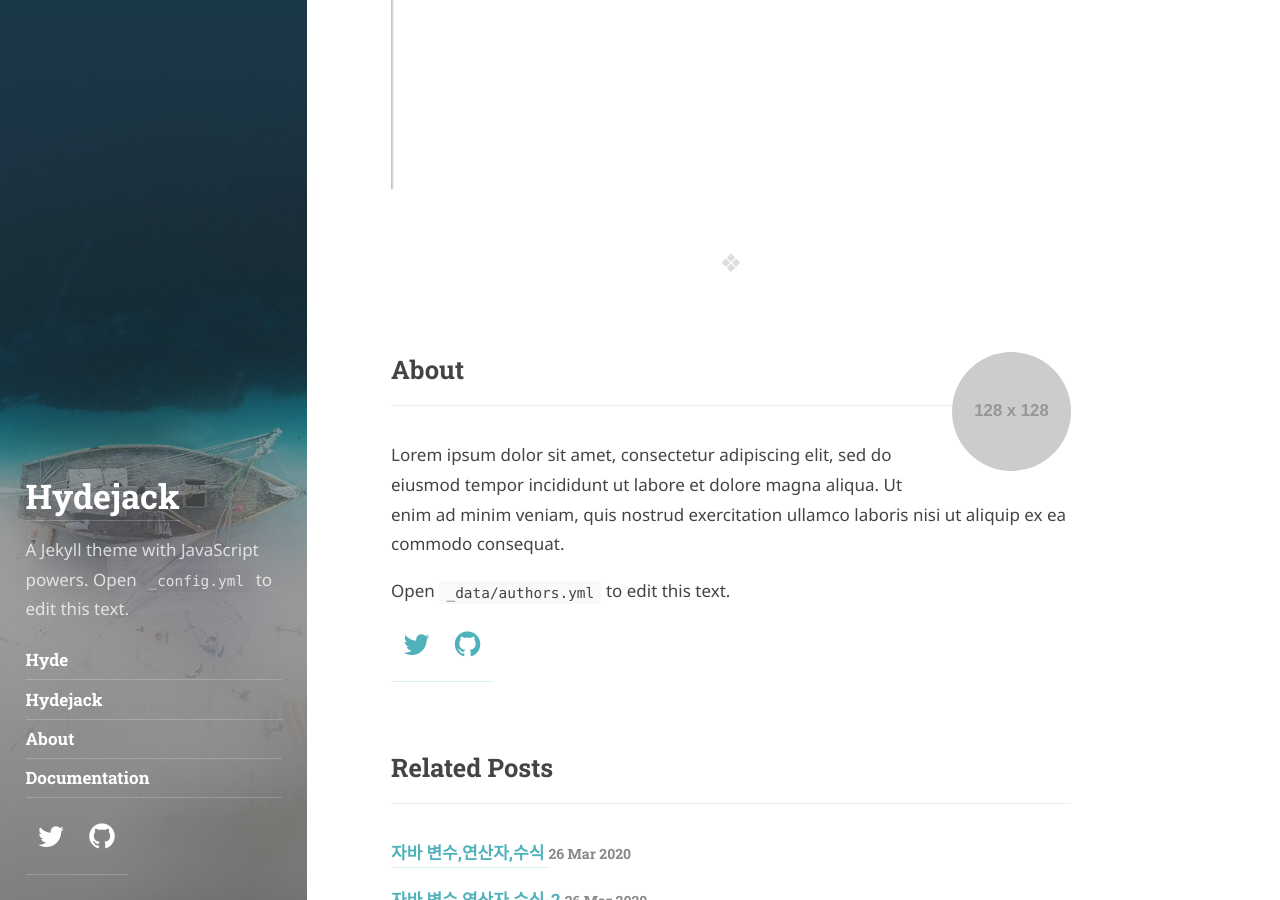
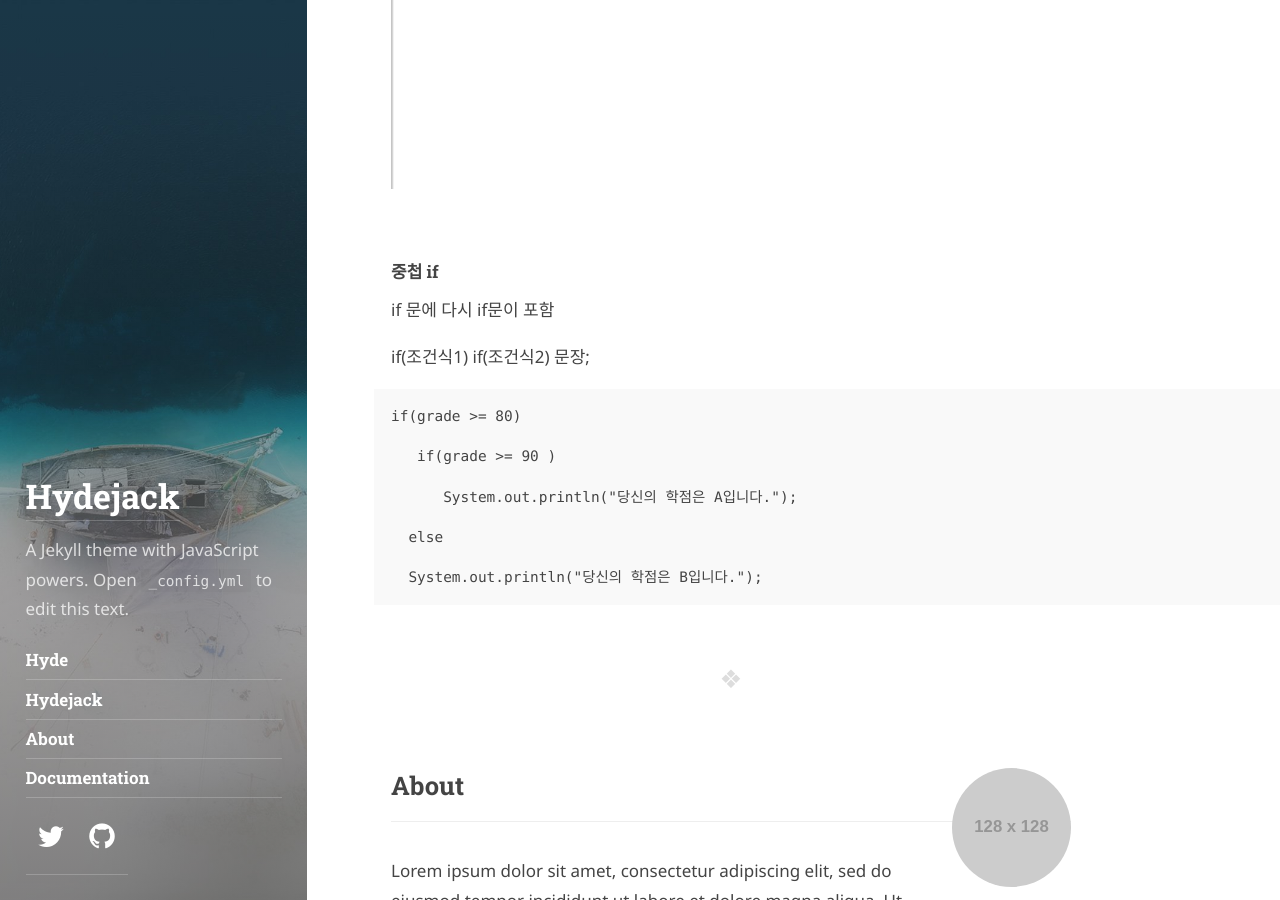
Before and after one commit to kain428/kain428.github.io, a Jekyll site: the page built from _posts/2020-03-27-java4.md, in a window 1280 px wide and 900 px high, scrolled down 1787 px. Built offline with Jekyll 4.4.1, drawn with Linux system fonts in a browser that asks for light colours; some web fonts are replaced.

Commit message:
중첩if

````diff
--- a/_posts/2020-03-27-java4.md
+++ b/_posts/2020-03-27-java4.md
@@ -47,3 +47,21 @@ else
 결과
 
 ![이프엘즈결과](/assets/이프엘즈결과.png)
+
+#### 중첩 if
+
+if 문에 다시 if문이 포함
+
+if(조건식1) if(조건식2) 문장;
+
+```
+if(grade >= 80)
+
+   if(grade >= 90 )
+
+      System.out.println("당신의 학점은 A입니다.");
+
+  else
+
+  System.out.println("당신의 학점은 B입니다.");
+```
````
